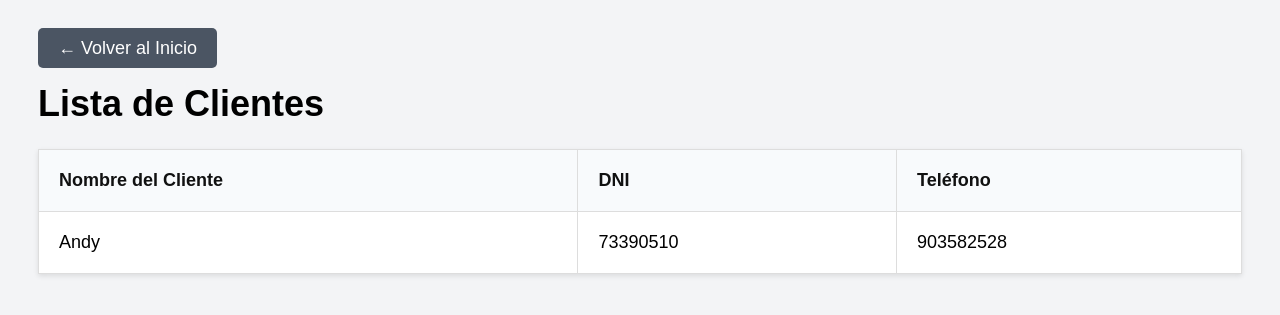
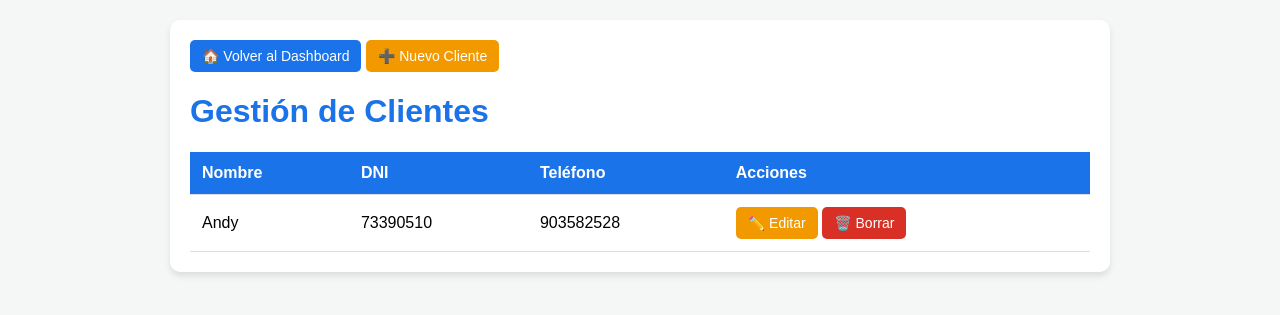
Before and after one commit to Andy-Prestamo/sistema-prestamos, a Django app: page /clientes/ in a window 1280 px wide. Shown: the top 315 px of the page. Run offline with Django 5.2, Linux system fonts and the light colour scheme; data comes from the database, SQL or seed files in the repository.

Commit message:
Mejorada página de clientes con editar y eliminar

```diff
--- a/prestamos/templates/clientes.html
+++ b/prestamos/templates/clientes.html
@@ -2,23 +2,53 @@
 <html lang="es">
 <head>
     <meta charset="UTF-8">
-    <title>Clientes</title>
+    <title>Clientes - Préstamos Luchito</title>
     <style>
-        body { background: #f3f4f6; font-family: sans-serif; padding: 30px; font-size: 18px; }
-        .btn-volver { background: #4b5563; color: white; padding: 10px 20px; text-decoration: none; border-radius: 5px; }
-        table { width: 100%; background: white; border-collapse: collapse; margin-top: 20px; box-shadow: 0 2px 5px rgba(0,0,0,0.1); }
-        th, td { padding: 20px; border: 1px solid #ddd; text-align: left; }
-        th { background: #f8fafc; color: #111; }
+        body { font-family: sans-serif; background: #f4f7f6; margin: 0; padding: 20px; }
+        .container { max-width: 900px; margin: auto; background: white; padding: 20px; border-radius: 10px; box-shadow: 0 4px 6px rgba(0,0,0,0.1); }
+        h1 { color: #1a73e8; }
+        table { width: 100%; border-collapse: collapse; margin-top: 20px; }
+        th, td { padding: 12px; text-align: left; border-bottom: 1px solid #ddd; }
+        th { background-color: #1a73e8; color: white; }
+        .btn { padding: 8px 12px; text-decoration: none; border-radius: 5px; font-size: 14px; display: inline-block; }
+        .btn-azul { background: #1a73e8; color: white; }
+        .btn-rojo { background: #d93025; color: white; }
+        .btn-naranja { background: #f29900; color: white; }
+        .nav { margin-bottom: 20px; }
     </style>
 </head>
 <body>
-    <a href="{% url 'dashboard' %}" class="btn-volver">← Volver al Inicio</a>
-    <h1>Lista de Clientes</h1>
-    <table>
-        <tr><th>Nombre del Cliente</th><th>DNI</th><th>Teléfono</th></tr>
-        {% for c in clientes %}
-        <tr><td>{{ c.nombre }}</td><td>{{ c.dni }}</td><td>{{ c.telefono }}</td></tr>
-        {% endfor %}
-    </table>
+    <div class="container">
+        <div class="nav">
+            <a href="/" class="btn btn-azul">🏠 Volver al Dashboard</a>
+            <a href="/admin/prestamos/cliente/add/" class="btn btn-naranja">➕ Nuevo Cliente</a>
+        </div>
+        <h1>Gestión de Clientes</h1>
+        <table>
+            <thead>
+                <tr>
+                    <th>Nombre</th>
+                    <th>DNI</th>
+                    <th>Teléfono</th>
+                    <th>Acciones</th>
+                </tr>
+            </thead>
+            <tbody>
+                {% for cliente in clientes %}
+                <tr>
+                    <td>{{ cliente.nombre }}</td>
+                    <td>{{ cliente.dni }}</td>
+                    <td>{{ cliente.telefono }}</td>
+                    <td>
+                        <a href="/admin/prestamos/cliente/{{ cliente.id }}/change/" class="btn btn-naranja">✏️ Editar</a>
+                        <a href="/admin/prestamos/cliente/{{ cliente.id }}/delete/" class="btn btn-rojo">🗑️ Borrar</a>
+                    </td>
+                </tr>
+                {% empty %}
+                <tr><td colspan="4">No hay clientes registrados.</td></tr>
+                {% endfor %}
+            </tbody>
+        </table>
+    </div>
 </body>
 </html>
```
